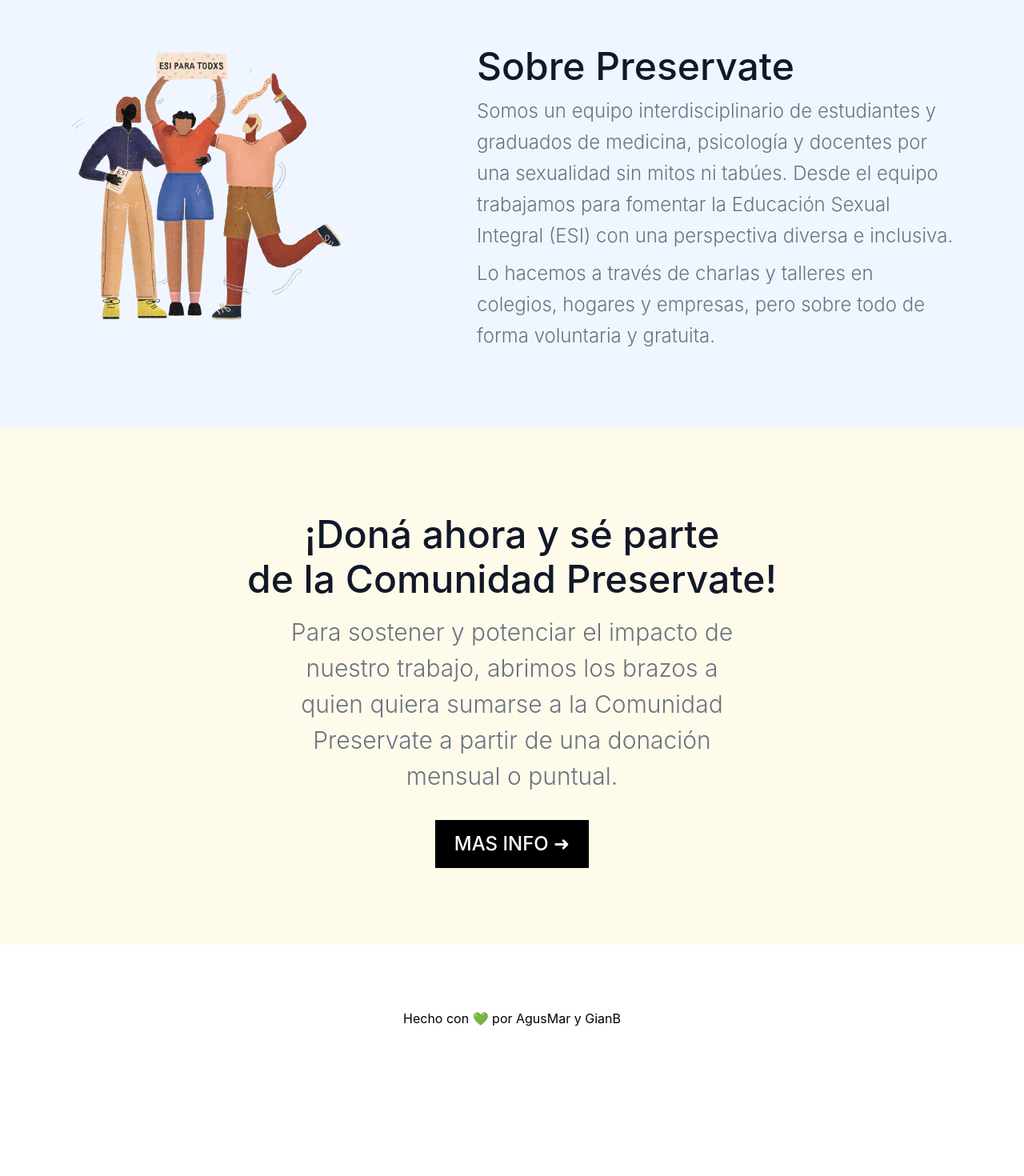
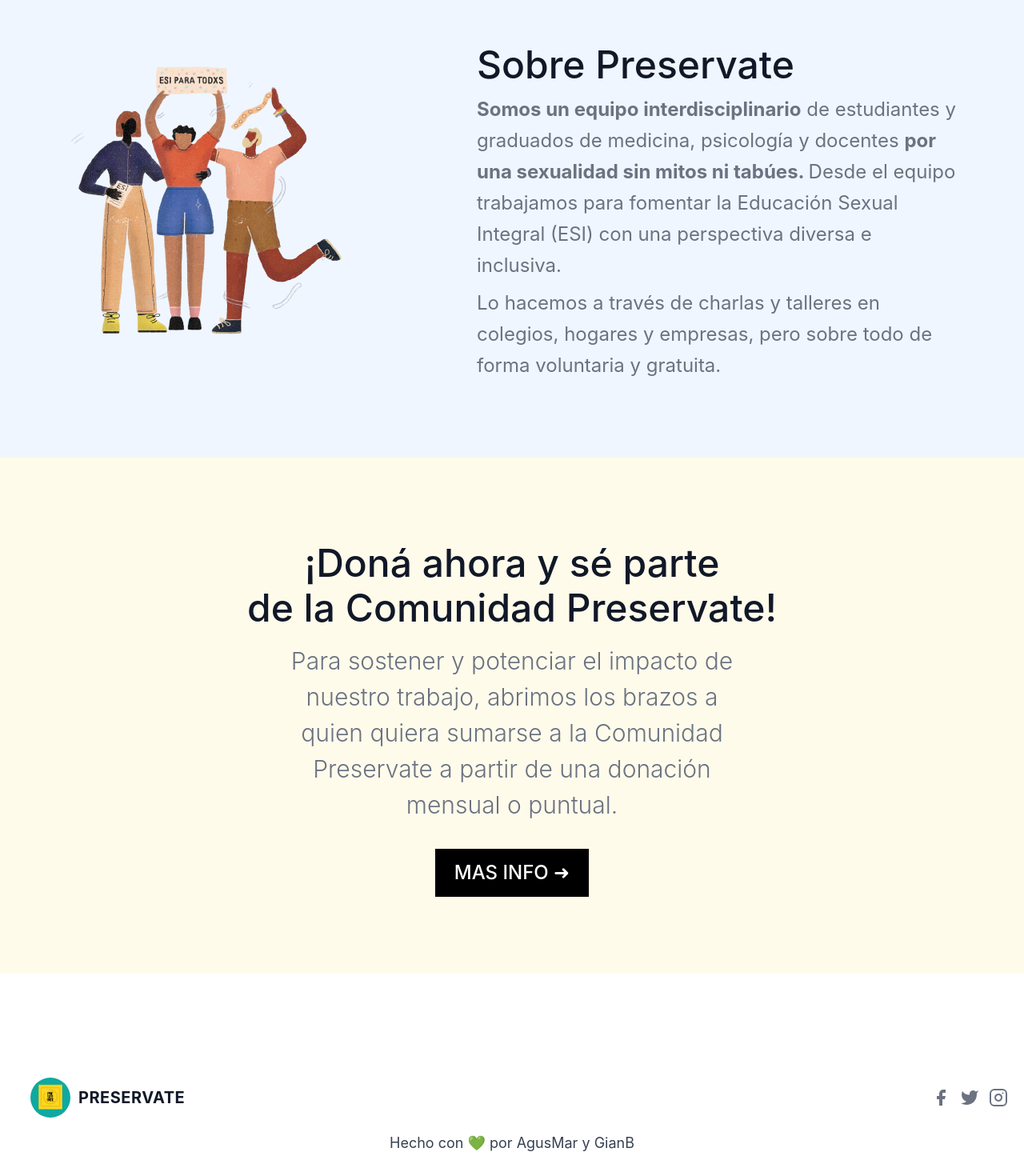
Before and after one commit to giancarlobrusca/preservate-website, a Next.js app: page / in a window 1280 px wide. Shown: the part 840-2310 px from the top of the page at 80% size. Before the commit the page ends 2125 px from the top, so only its background shows below. Built offline with nearby package versions, Linux system fonts and the light colour scheme.

Commit message:
add footer component

```diff
--- a/src/components/About/index.tsx
+++ b/src/components/About/index.tsx
@@ -7,11 +7,10 @@ const About = () => {
       <div className="flex flex-col items-center text-center md:w-1/2 md:p-0 md:items-start md:text-left">
         <h1 className="text-2xl font-medium text-gray-900 lg:text-5xl title-font">Sobre Preservate
         </h1>
-        <p className="mb-2 font-light leading-relaxed text-gray-500 text-md lg:text-2xl">Somos un equipo interdisciplinario de estudiantes y
-        graduados de medicina, psicología y docentes por una sexualidad sin mitos ni tabúes.
-        Desde el equipo trabajamos para fomentar la Educación Sexual Integral (ESI) con una perspectiva diversa e inclusiva.</p>
-        <p className="font-light leading-relaxed text-gray-500 text-md lg:text-2xl">Lo hacemos a través de charlas y talleres en colegios,
-        hogares y empresas, pero sobre todo de forma voluntaria y gratuita.</p>
+        <p className="mb-2 font-normal leading-relaxed text-gray-500 text-md lg:text-2xl"><b>Somos un equipo interdisciplinario</b> de estudiantes y
+        graduados de medicina, psicología y docentes <b>por una sexualidad sin mitos ni tabúes. </b> Desde el equipo trabajamos para fomentar la Educación Sexual Integral (ESI) con una perspectiva diversa e inclusiva.</p>
+        <p className="font-light leading-relaxed text-gray-500 text-md lg:text-2xl"><b>Lo hacemos a través de charlas y talleres en colegios,
+        hogares y empresas, pero sobre todo de forma voluntaria y gratuita.</b></p>
       </div>
     </div>
   );
--- /dev/null
+++ b/src/components/Footer/index.tsx
@@ -0,0 +1,56 @@
+import Link from 'next/link';
+
+const Footer = () => {
+	return (
+		<footer className="container flex flex-col items-center px-5 py-8 mx-auto">
+				<div className='flex flex-col w-full lg:flex-row lg:items-center'>
+					<Link href='/'>
+					<a className='inline-flex items-center p-2 mr-4 '>
+						<Link href="/">
+							<a>
+								<img
+								src="/img/logo.jpg"
+								alt="Logo Preservate"
+								className="p-2 transition duration-150 border-2 border-transparent rounded-full"
+								style={{ width: '70px' }}
+								/>
+							</a>
+						</Link>
+							<span className='text-xl font-bold tracking-wide text-gray-900 uppercase hover:text-yellow-300'>
+							PRESERVATE
+							</span>
+					</a>
+					</Link>
+					<div className="inline-flex justify-center mt-2 sm:ml-auto sm:mt-0 sm:justify-start">
+							<Link href='https://www.facebook.com/Preservate-315693722696751'>
+								<a className="text-gray-500 hover:text-yellow-300">
+									<svg fill="currentColor" stroke-linecap="round" stroke-linejoin="round" stroke-width="2" className="w-6 h-6" viewBox="0 0 24 24">
+										<path d="M18 2h-3a5 5 0 00-5 5v3H7v4h3v8h4v-8h3l1-4h-4V7a1 1 0 011-1h3z"></path>
+									</svg>
+								</a>
+							</Link>
+							<Link href='https://twitter.com/preservate__'>
+								<a className="ml-3 text-gray-500 hover:text-yellow-300">
+									<svg fill="currentColor" stroke-linecap="round" stroke-linejoin="round" stroke-width="2" className="w-6 h-6" viewBox="0 0 24 24">
+										<path d="M23 3a10.9 10.9 0 01-3.14 1.53 4.48 4.48 0 00-7.86 3v1A10.66 10.66 0 013 4s-4 9 5 13a11.64 11.64 0 01-7 2c9 5 20 0 20-11.5a4.5 4.5 0 00-.08-.83A7.72 7.72 0 0023 3z"></path>
+									</svg>
+								</a>
+							</Link>
+							<Link href='https://www.instagram.com/preservate_/'>
+								<a className="ml-3 text-gray-500 hover:text-yellow-300">
+									<svg fill="none" stroke="currentColor" stroke-linecap="round" stroke-linejoin="round" stroke-width="2" className="w-6 h-6" viewBox="0 0 24 24">
+										<rect width="20" height="20" x="2" y="2" rx="5" ry="5"></rect>
+										<path d="M16 11.37A4 4 0 1112.63 8 4 4 0 0116 11.37zm1.5-4.87h.01"></path>
+									</svg>
+								</a>
+							</Link>
+					</div>
+				</div>
+			<div>
+				<p className="text-lg text-gray-700">Hecho con 💚 por AgusMar y GianB</p>
+			</div>
+		</footer>
+  );
+};
+
+export default Footer;
--- a/src/components/Navbar/index.tsx
+++ b/src/components/Navbar/index.tsx
@@ -1,7 +1,7 @@
 import Link from 'next/link';
 import { useState } from 'react';
 
-export const Navbar = () => {
+const Navbar = () => {
   const [active, setActive] = useState(false);
 
   const handleClick = () => {
--- a/src/pages/index.tsx
+++ b/src/pages/index.tsx
@@ -4,6 +4,7 @@ import Navbar from '../components/Navbar';
 import Hero from '../components/Hero';
 import About from '../components/About';
 import Donations from '../components/Donations';
+import Footer from '../components/Footer';
 // import InstagramEmbed from 'react-instagram-embed';
 
 export default function Home() {
@@ -18,7 +19,8 @@ export default function Home() {
       <Hero />
       <About />
       <Donations />
-      <footer>Hecho con 💚 por AgusMar y GianB</footer>
+      <Footer />
+      {/* <footer>Hecho con 💚 por AgusMar y GianB</footer> */}
     </div>
   );
 }
--- a/src/pages/nosotros/index.tsx
+++ b/src/pages/nosotros/index.tsx
@@ -9,9 +9,9 @@ export default function Nosotros() {
         <link rel="icon" href="/favicon.ico" />
       </Head>
       <Header />
-      <main className="container mx-auto p-10 text-xl text-gray-500">
-        <h1 className="text-yellow-400 text-5xl text-center m-10">
-          QUIENES SOMOS
+      <main className="container p-10 mx-auto text-xl text-gray-500">
+        <h1 className="m-10 text-5xl text-center text-yellow-400">
+          Quienes somos
         </h1>
         <p>
           Somos un colectivo de graduados y estudiantes de Medicina con fuerte
@@ -34,8 +34,8 @@ export default function Nosotros() {
           función de la audiencia.
         </p>
 
-        <h1 className="text-yellow-400 text-5xl text-center m-10">
-          NUESTRA MISIÓN
+        <h1 className="m-10 text-5xl text-center text-yellow-400">
+          Nuestra misión
         </h1>
 
         <p>
```
Also changed, not shown: public/logo_preservate.png (added).
